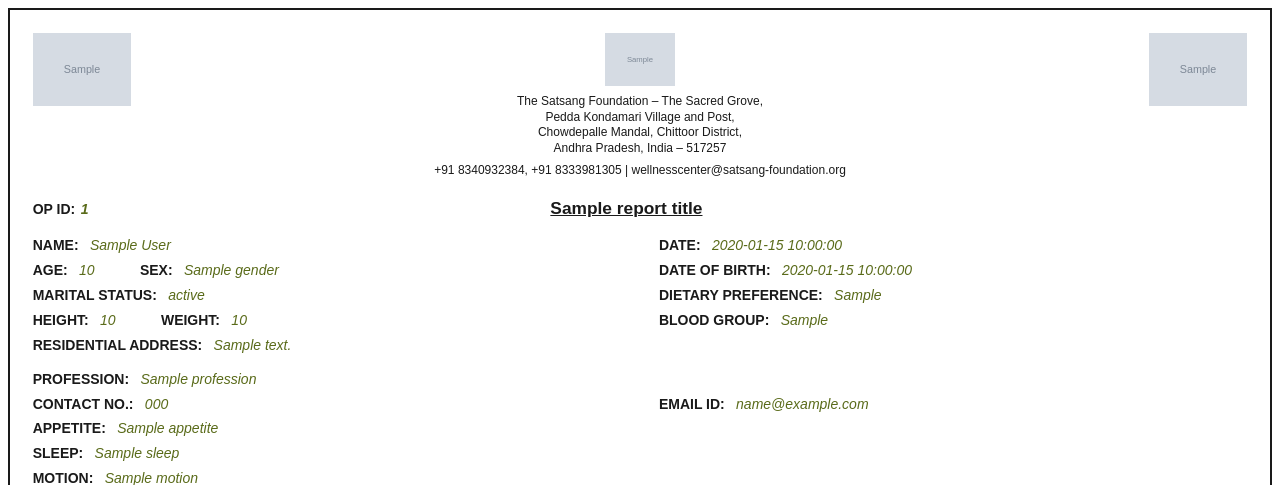
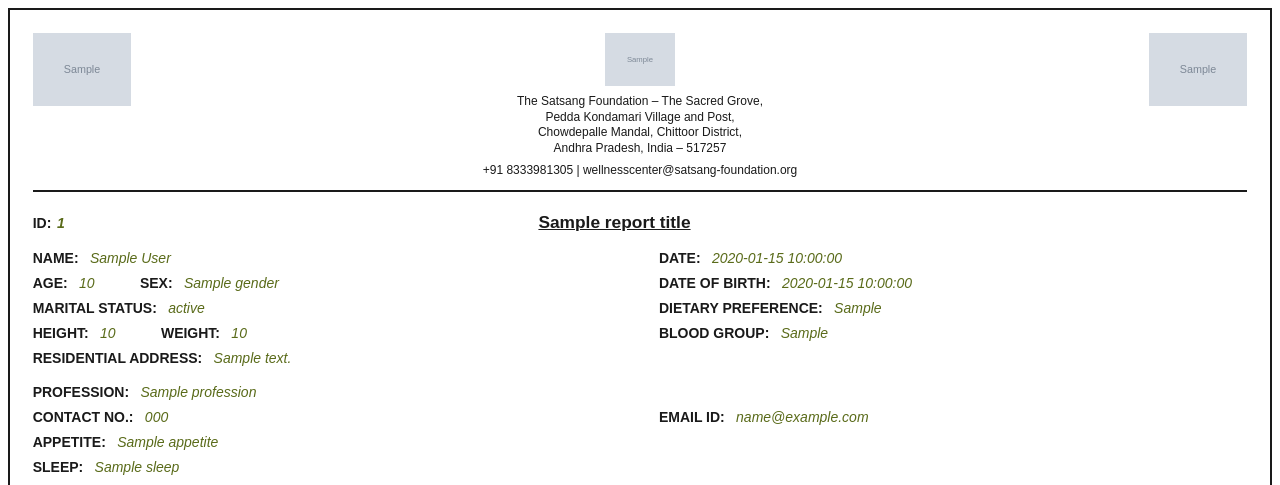
Before and after one commit to cleverbytescreations/ArogyaM-Patient-Management-System, a Python web app: template backend/app/modules/visits/templates/case_sheet.html in a window 1280 px wide. Shown: the top 485 px of the page. Run offline with Jinja, Linux system fonts and the light colour scheme; the template is opened without the code that fills it: most values are stand-ins (such as "Sample title", 1, 10 or a date in 2020); grey boxes marked "Sample" are stand-in pictures.

Commit message:
ui enhancements

```diff
--- a/backend/app/modules/clinical/discharge/templates/discharge_summary.html
+++ b/backend/app/modules/clinical/discharge/templates/discharge_summary.html
@@ -216,7 +216,7 @@
         Andhra Pradesh, India – 517257
       </div>
       <div class="org-contact">
-        +91 8340932384, +91 8333981305 | wellnesscenter@satsang-foundation.org
+        +91 8333981305 | wellnesscenter@satsang-foundation.org
       </div>
     </div>
     <div class="logo-right">
@@ -225,7 +225,7 @@
   </header>
 
   <div class="title-row">
-    <div class="op-number"><span class="op-number-label">CareSeeker ID:</span>{{ op_number }}</div>
+    <div class="op-number"><span class="op-number-label">ID:</span>{{ op_number }}</div>
     <div class="report-title">{{ report_title }}</div>
     <div class="spacer"></div>
   </div>
--- a/backend/app/modules/clinical/prescriptions/templates/prescription.html
+++ b/backend/app/modules/clinical/prescriptions/templates/prescription.html
@@ -26,6 +26,8 @@
     align-items: flex-start;
     justify-content: space-between;
     gap: 4mm;
+    border-bottom: 2px solid #1a1a1a;
+    padding-bottom: 3mm;
   }
   .header .logo-left img,
   .header .logo-right img {
@@ -202,7 +204,7 @@
         Andhra Pradesh, India – 517257
       </div>
       <div class="org-contact">
-        +91 8340932384, +91 8333981305 | wellnesscenter@satsang-foundation.org
+        +91 8333981305 | wellnesscenter@satsang-foundation.org
       </div>
     </div>
     <div class="logo-right">
@@ -211,7 +213,7 @@
   </header>
 
   <div class="title-row">
-    <div class="op-number"><span class="op-number-label">OP ID:</span>{{ op_number }}</div>
+    <div class="op-number"><span class="op-number-label">ID:</span>{{ op_number }}</div>
     <div class="report-title">{{ report_title }}</div>
     <div class="spacer"></div>
   </div>
--- a/backend/app/modules/visits/templates/case_sheet.html
+++ b/backend/app/modules/visits/templates/case_sheet.html
@@ -26,6 +26,8 @@
     align-items: flex-start;
     justify-content: space-between;
     gap: 4mm;
+    border-bottom: 2px solid #1a1a1a;
+    padding-bottom: 3mm;
   }
   .header .logo-left img,
   .header .logo-right img {
@@ -168,7 +170,7 @@
         Andhra Pradesh, India – 517257
       </div>
       <div class="org-contact">
-        +91 8340932384, +91 8333981305 | wellnesscenter@satsang-foundation.org
+        +91 8333981305 | wellnesscenter@satsang-foundation.org
       </div>
     </div>
     <div class="logo-right">
@@ -177,7 +179,7 @@
   </header>
 
   <div class="title-row">
-    <div class="op-number"><span class="op-number-label">OP ID:</span>{{ op_number }}</div>
+    <div class="op-number"><span class="op-number-label">ID:</span>{{ op_number }}</div>
     <div class="report-title">{{ report_title }}</div>
     <div class="spacer"></div>
   </div>
--- a/frontend/src/components/AppShell.tsx
+++ b/frontend/src/components/AppShell.tsx
@@ -46,7 +46,6 @@ export function AppShell({ children }: AppShellProps) {
             aria-label={`${APP_NAME} — go to dashboard`}
             className="flex items-center gap-2 rounded focus-visible:outline-none focus-visible:ring-2 focus-visible:ring-ring"
           >
-            <BrandLogo variant="mark" decorative className="h-8 w-8" />
             <BrandLogo variant="wordmark" decorative className="h-6 w-auto" />
             <span className="sr-only">{APP_NAME}</span>
           </Link>
```
Also changed, not shown: Docs/consulation-case-sheet-implementation.md (+1 -1 lines).
